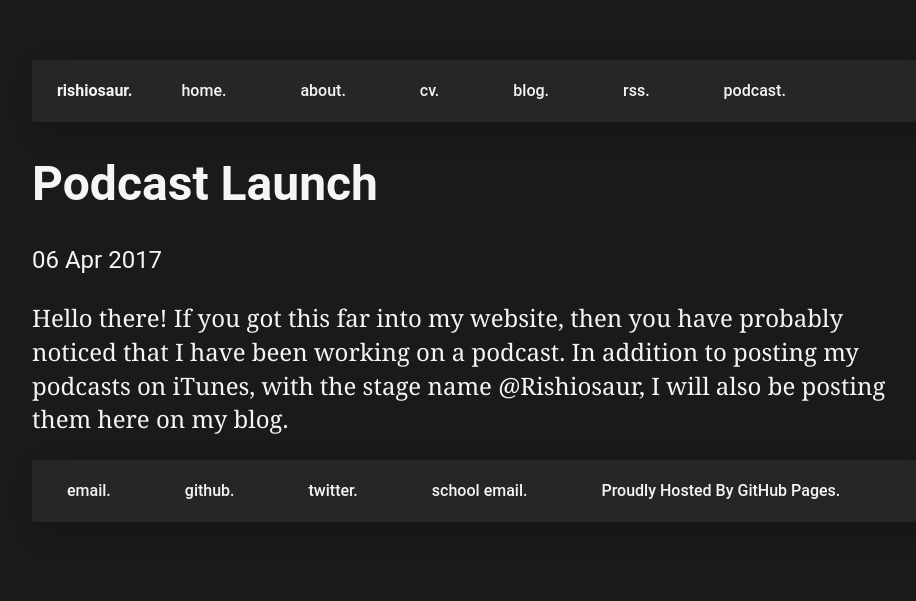
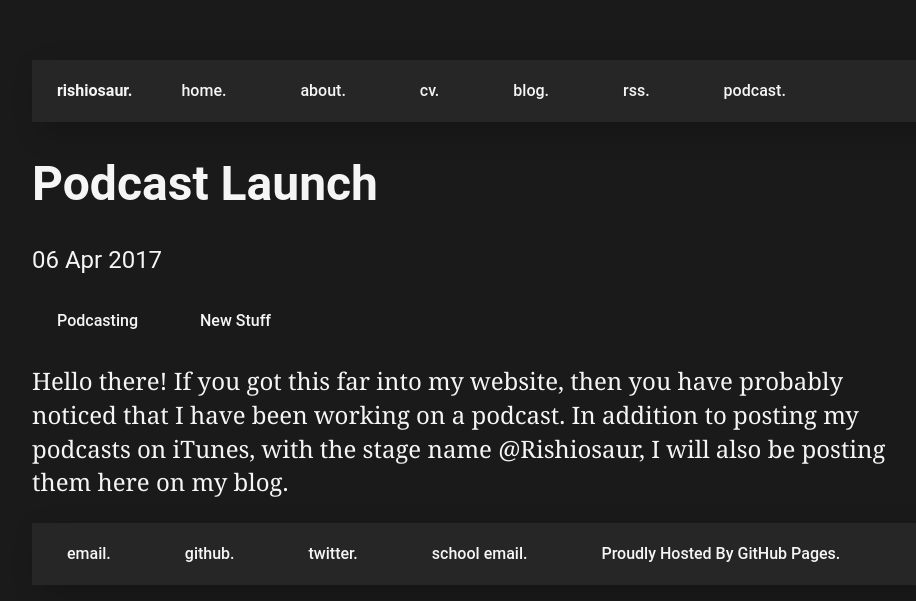
Before and after one commit to rishiosaur/rishiosaur.github.io, a Jekyll site: the page built from _posts/2016-6-4-podcast-blog-launch.md, in a window 1280 px wide. Shown: the top 601 px of the page, without its empty margins (160-1076 px from the left). Built offline with Jekyll 4.4.1, drawn with Linux system fonts in a browser that asks for light colours.

Commit message:
added new functions

```diff
--- a/_layouts/post.html
+++ b/_layouts/post.html
@@ -5,6 +5,17 @@ layout: default
 <h1>{{ page.title }}</h1>
 <p class="meta titlefont">{{ page.date | date_to_string }}</p>
 
-<div class="post">
+<div class="post-categories">
+  {% if post %}
+    {% assign categories = post.categories %}
+  {% else %}
+    {% assign categories = page.categories %}
+  {% endif %}
+  {% for category in categories %}
+  <a class="taglink" href="{{site.baseurl}}/categories/#{{category|slugize}}">{{category}}</a>
+  {% unless forloop.last %}&nbsp;{% endunless %}
+  {% endfor %}
+</div>
+<div>
   {{ content }}
 </div>
--- a/_posts/2016-6-4-podcast-blog-launch.md
+++ b/_posts/2016-6-4-podcast-blog-launch.md
@@ -3,7 +3,7 @@ layout: post
 date: 2017-4-6
 title: Podcast Launch
 description: The launch of my podcast
+category: [Podcasting, New Stuff]
 ---
 
-
 Hello there! If you got this far into my website, then you have probably noticed that I have been working on a podcast. In addition to posting my podcasts on iTunes, with the stage name @Rishiosaur, I will also be posting them here on my blog.
--- a/blog/index.html
+++ b/blog/index.html
@@ -6,6 +6,6 @@ title: a blog.
 	<ul class="posts">
 
 	  {% for post in site.posts %}
-	    <li><span class="meta"><strong>{{ post.date | date_to_string }}</strong></span> | <a href="{{ post.url }}" title="{{ post.title }}" class="postlink">{{ post.title }}</a> - <span class="meta description">{{ post.description }}</span></li>
+	    <li class="post"><span class="meta"><strong>{{ post.date | date_to_string }}</strong></span>  <a href="{{ post.url }}" title="{{ post.title }}" class="postlink">{{ post.title }}</a> - <span class="meta description">{{ post.description }}</span><br> <span class="meta description">Tags:</span> {% for category in post.categories %} <a class="taglink" href="{{site.baseurl}}/categories/#{{category|slugize}}">{{category}}</a> {% endfor %}</li><br>
 	  {% endfor %}
 	</ul>
--- a/css/main.css
+++ b/css/main.css
@@ -15,6 +15,10 @@ img { box-shadow: 10px 10px 30px rgba(0, 0, 0, 0.2); }
 .btnlink:hover { background: #333333; }
 .linklink { text-decoration: none;color: whitesmoke; font-weight: bold; transition: all 0.25s ease; }
 .linklink:hover { background-color: #whitesmoke; color: #333333 }
+.taglink { font-size: 1.5em; font-family:'Kollektif', 'Roboto', 'Helvetica', 'Arial', 'Sans-Serif'; text-decoration: none;color: whitesmoke; font-weight: bold; padding: 10px 25px; font-weight: 500; background: transparent; outline: none !important; cursor: pointer; transition: all 0.5s ease; position: relative; display: inline-block; }
+.taglink:hover { background: #d9d9d9; color: #333333; }
+.taglink { font-size: 1em;font-family:'Kollektif', 'Roboto', 'Helvetica', 'Arial', 'Sans-Serif'; text-decoration: none;color: whitesmoke; font-weight: bold; padding: 10px 25px; font-weight: 500; background: transparent; outline: none !important; cursor: pointer; transition: all 0.5s ease; position: relative; display: inline-block; }
+.taglink:hover { background: #d9d9d9; color: #333333; }
 
 /* Text Stylings */
 #borderleft { border-left: 6px solid whitesmoke; padding-left: 12px; }
@@ -37,6 +41,7 @@ footer { background-color: #262626; padding: 10px; float: bottom; box-shadow: 10
 .titlefont { font-family: 'Kollektif','Roboto', 'Helvetica', 'Arial', 'Sans-Serif'; }
 ul.posts { margin: 20px auto 40px; font-size: 1.5em; font-family: 'Kollektif','Roboto', 'Helvetica', 'Arial', 'Sans-Serif'; font-weight: none; }
 ul.posts li { list-style: none; }
+.post { background-color: #262626; padding: 20px; box-shadow: 10px 10px 30px rgba(0, 0, 0, 0.2);}
 
 /* CV */
 .cv { margin: 0px 0px 60px; }
```
Also changed, not shown: _layouts/otherpage.html (added, +9 -0 lines), _posts/2017-4-6-Weather-Review.md (+1 -0 lines), categories/index.html (added, +26 -0 lines), archive/posts/2016-11-29-rishi-kothari-site-launched.md (renamed from _posts/2016-11-29-rishi-kothari-site-launched.md), archive/posts/2016-11-30-An-entry.md (renamed from _posts/2016-11-30-An-entry.md), archive/posts/2016-11-30-The-Day-View.md (renamed from _posts/2016-11-30-The-Day-View.md), archive/posts/2016-12-01-The-Day-View.md (renamed from _posts/2016-12-01-The-Day-View.md), archive/posts/2016-12-13-A-Post.md (renamed from _posts/2016-12-13-A-Post.md), archive/posts/2016-12-18-New-Design.md (renamed from _posts/2016-12-18-New-Design.md), archive/posts/2016-12-23-New-Color.md (renamed from _posts/2016-12-23-New-Color.md), archive/posts/2016-12-3-FLL-Success.md (renamed from _posts/2016-12-3-FLL-Success.md), archive/posts/2016-12-3-FLL.md (renamed from _posts/2016-12-3-FLL.md), archive/posts/2017-1-9-New-Year.md (added).
